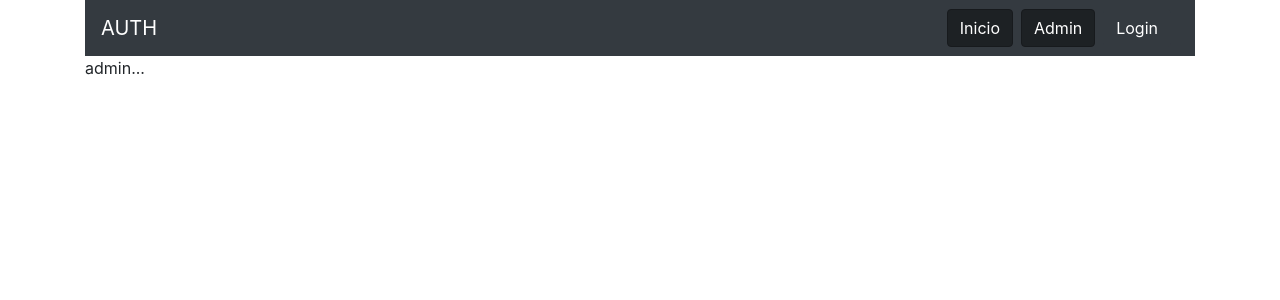
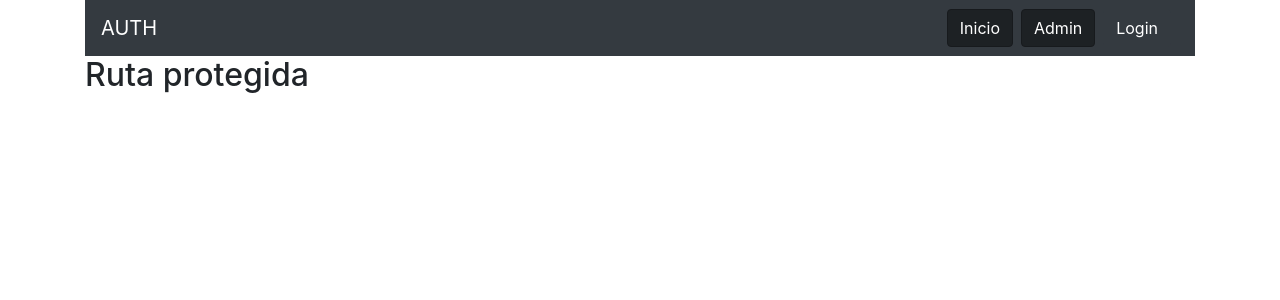
Before and after one commit to MiguelDominguezSanchez/login-1, a React (Create React App) app: page /admin in a window 1280 px wide. Shown: the top 300 px of the page. Built offline with nearby package versions, Linux system fonts and the light colour scheme; no server answers; sample sign-in values are in the browser's storage; the HTML template or start-up script is replaced by a standard one.

Commit message:
80. Ruta protegida (parte #1)

```diff
--- a/src/App.jsx
+++ b/src/App.jsx
@@ -1,5 +1,6 @@
 import React from 'react';
 import { BrowserRouter as Router, Switch, Route } from 'react-router-dom';
+import Admin from './components/Admin';
 import Login from './components/Login';
 import Navbar from './components/Navbar';
 
@@ -15,7 +16,9 @@ function App() {
 					<Route path="/login">
 						<Login />
 					</Route>
-					<Route path="/admin">admin...</Route>
+					<Route path="/admin">
+						<Admin />
+					</Route>
 				</Switch>
 			</div>
 		</Router>
--- /dev/null
+++ b/src/components/Admin.jsx
@@ -0,0 +1,26 @@
+import userEvent from '@testing-library/user-event';
+import React from 'react';
+import { auth } from '../firebase';
+import { withRouter } from 'react-router-dom';
+
+const Admin = (props) => {
+	const [user, setUser] = React.useState(null);
+
+	React.useEffect(() => {
+		if (auth.currentUser) {
+			console.log('existe un usuario');
+			setUser(auth.currentUser);
+		} else {
+			console.log('no existe el usuario');
+			props.history.push('/login');
+		}
+	}, []);
+
+	return (
+		<div>
+			<h2>Ruta protegida</h2>
+		</div>
+	);
+};
+
+export default withRouter(Admin);
```
Also changed, not shown: 1 other file (tests, documents, lock files or other folders).
